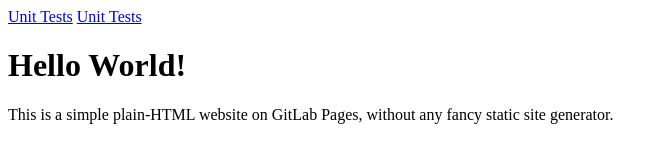
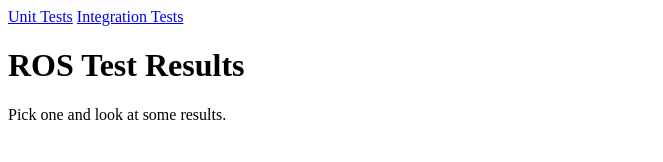
Before and after one commit to AndrewLipscomb/ros-gitlab-ci-example, a plain HTML site: page public/index.html in a window 1280 px wide. Shown: the whole page, without its empty margins (0-663 px from the left). Drawn offline with Linux system fonts and the light colour scheme.

```diff
--- a/public/index.html
+++ b/public/index.html
@@ -6,13 +6,13 @@
   <body>
     <div class="navbar">
       <a href="./unit_tests.html">Unit Tests</a>
-      <a href="./integration_tests.html">Unit Tests</a>
+      <a href="./integration_tests.html">Integration Tests</a>
     </div>
 
-    <h1>Hello World!</h1>
+    <h1>ROS Test Results</h1>
 
     <p>
-      This is a simple plain-HTML website on GitLab Pages, without any fancy static site generator.
+      Pick one and look at some results.
     </p>
   </body>
 </html>
```
Also changed, not shown: .gitlab-ci.yml.
